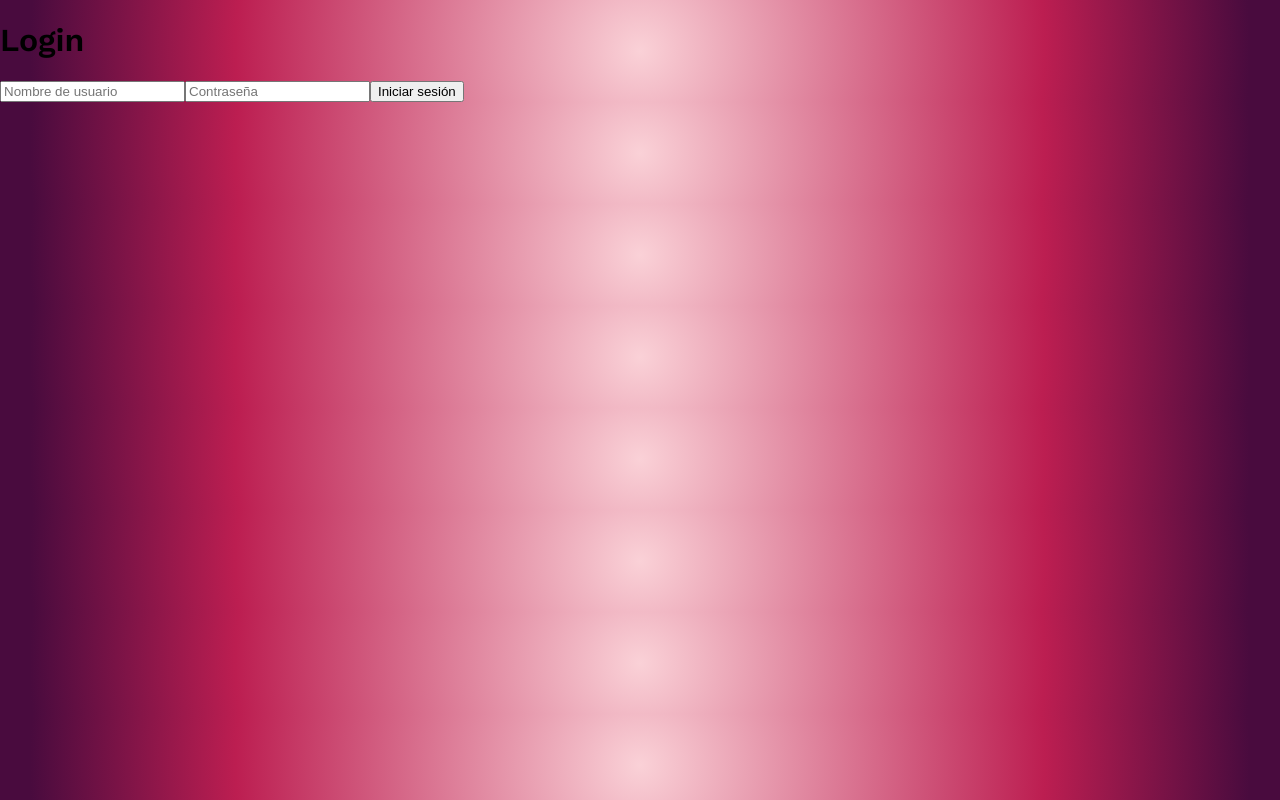
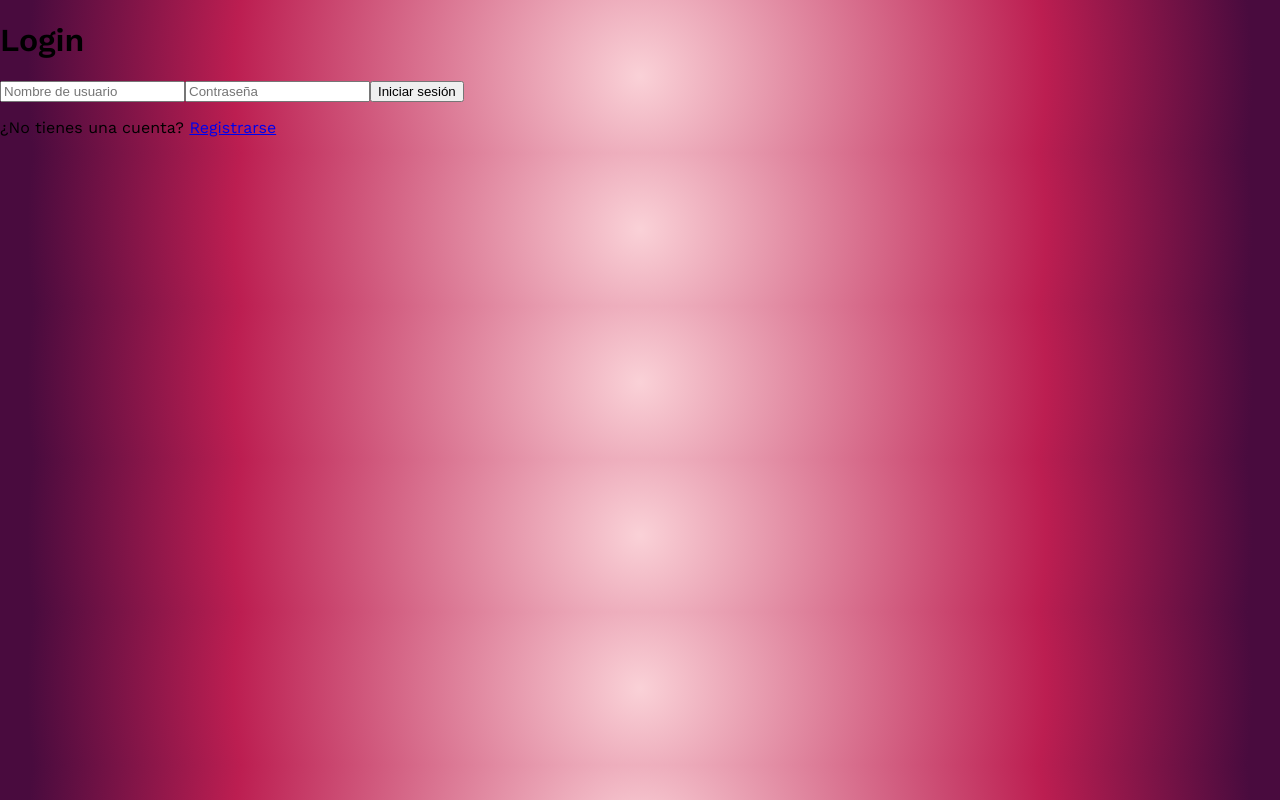
Before and after one commit to pabloSre/app-login, a React (Create React App) app: page / in a window 1280 px wide. Built offline with nearby package versions, Linux system fonts and the light colour scheme.

Commit message:
enrutador

```diff
--- a/package.json
+++ b/package.json
@@ -8,6 +8,7 @@
     "@testing-library/user-event": "^13.5.0",
     "react": "^18.2.0",
     "react-dom": "^18.2.0",
+    "react-router-dom": "^5.3.4",
     "react-scripts": "5.0.1",
     "web-vitals": "^2.1.4"
   },
--- a/src/App.js
+++ b/src/App.js
@@ -1,13 +1,21 @@
 import React from 'react';
+import { BrowserRouter as Router, Switch, Route } from 'react-router-dom';
+import Login from './Login';
+import CreateUser from './CreateUser';
 import './App.css';
-import Login from './Login';
+
 
 function App() {
   return (
+    <Router>
     <>
+      <Switch>
+        <Route exact path="/" component={Login} />
+        <Route path="/register" component={CreateUser} />
+      </Switch>
 
-      <Login/>
     </>
+    </Router>
   );
 }
 
--- a/src/Login.js
+++ b/src/Login.js
@@ -1,4 +1,5 @@
 import React, { useState } from 'react';
+import { Link } from 'react-router-dom';
 
 const Login = () => {
   const [username, setUsername] = useState('');
@@ -38,7 +39,9 @@ const Login = () => {
         onChange={handlePasswordChange}
         className='input-password'/>
       <button type="submit" className='button-sesion'>Iniciar sesión</button>
+      <p>¿No tienes una cuenta? <Link to="/register">Registrarse</Link></p>
     </form>
+
   )
 }
 
```
Also changed, not shown: src/CreateUser.css (added), 2 other files (tests, documents, lock files or other folders).
